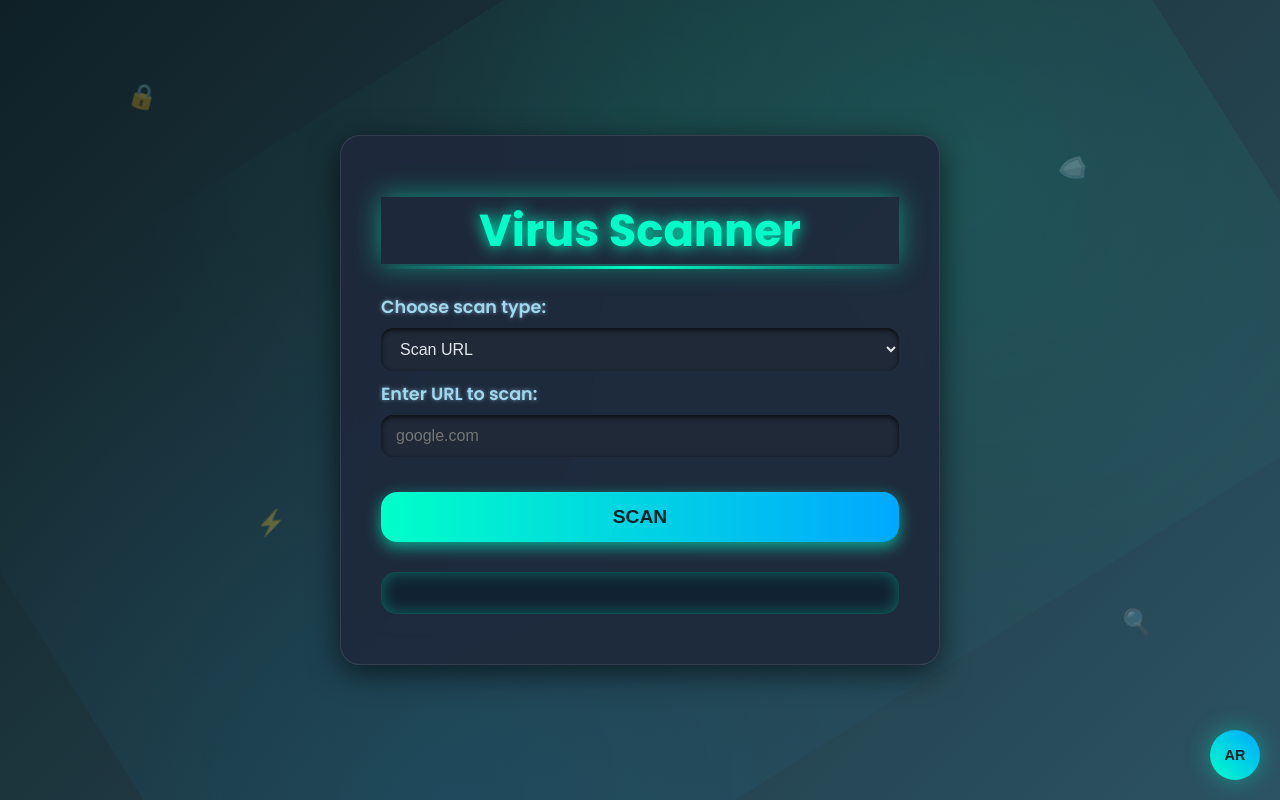
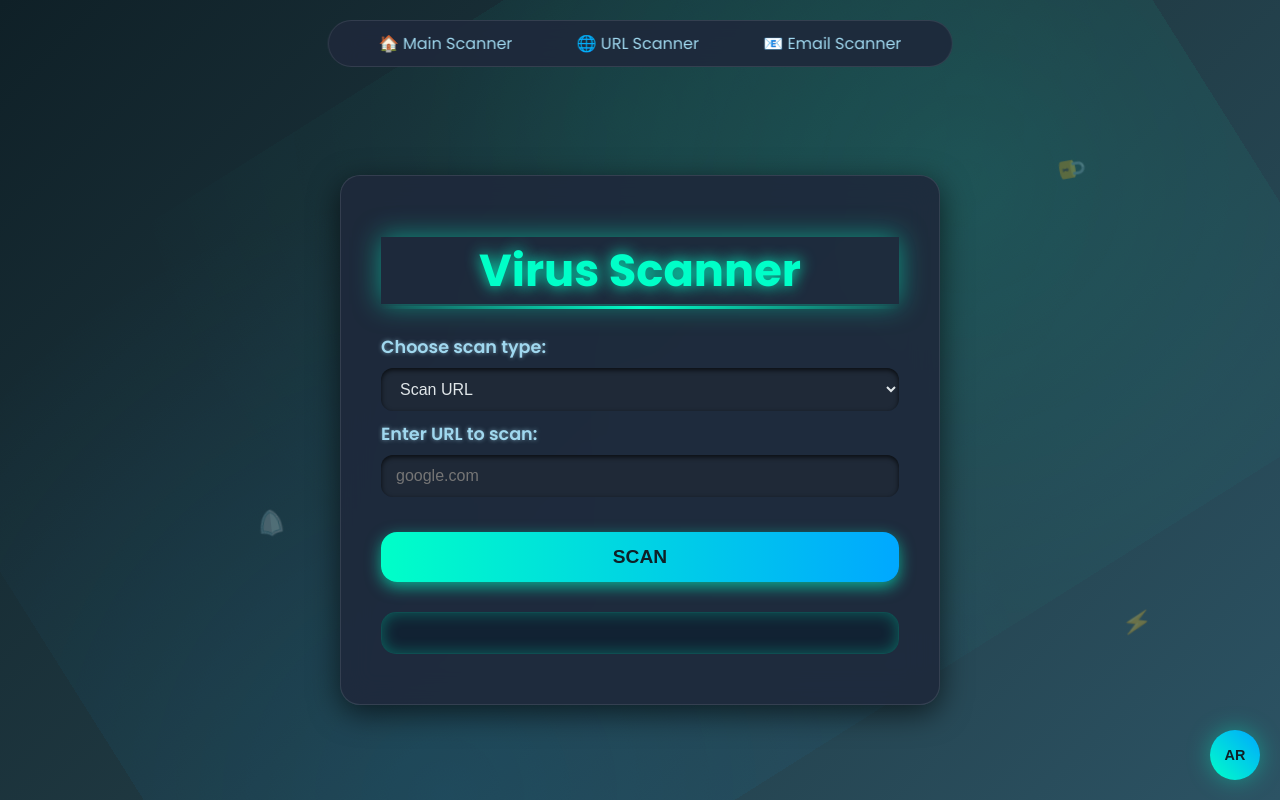
Before and after one commit to harsgames/Virus-Scanner, a Flask app: page / in a window 1280 px wide. Run offline with Flask 3, Linux system fonts and the light colour scheme.

Commit message:
Update frontend.html

```diff
--- a/templates/frontend.html
+++ b/templates/frontend.html
@@ -66,8 +66,6 @@
       100% { transform: scale(1); }
     }
 
-
-
     @keyframes typewriter {
       0% { width: 0; }
       100% { width: 100%; }
@@ -77,6 +75,36 @@
       0%, 20%, 50%, 80%, 100% { transform: translateY(0); }
       40% { transform: translateY(-10px); }
       60% { transform: translateY(-5px); }
+    }
+
+    .nav-bar {
+      position: fixed;
+      top: 20px;
+      left: 50%;
+      transform: translateX(-50%);
+      background: rgba(30, 41, 59, 0.9);
+      border-radius: 25px;
+      padding: 10px 20px;
+      backdrop-filter: blur(15px);
+      border: 1px solid rgba(255, 255, 255, 0.1);
+      z-index: 1000;
+      animation: slideInUp 0.5s ease-out;
+    }
+
+    .nav-bar a {
+      color: #a0d8ef;
+      text-decoration: none;
+      margin: 0 15px;
+      padding: 8px 15px;
+      border-radius: 15px;
+      transition: all 0.3s ease;
+      font-weight: 500;
+    }
+
+    .nav-bar a:hover, .nav-bar a.active {
+      background: rgba(0, 255, 200, 0.2);
+      color: #00ffc8;
+      text-shadow: 0 0 10px #00ffc8;
     }
 
     .container {
@@ -94,9 +122,8 @@
       flex-direction: column;
       animation: slideInUp 0.8s ease-out;
       position: relative;
+      margin-top: 80px;
     }
-
-
 
     h1 {
       text-align: center;
@@ -227,8 +254,6 @@
       position: relative;
       border: 1px solid rgba(0, 255, 200, 0.2);
     }
-
-
 
     .result-fade-in {
       animation: fadeIn 1s ease-out;
@@ -366,6 +391,13 @@
   </style>
 </head>
 <body>
+  <!-- Navigation -->
+  <nav class="nav-bar">
+    <a href="/">🏠 Main Scanner</a>
+    <a href="/url-scanner">🌐 URL Scanner</a>
+    <a href="/email-scanner">📧 Email Scanner</a>
+  </nav>
+
   <!-- Floating background icons -->
   <div class="floating-icon">🔒</div>
   <div class="floating-icon">🛡️</div>
@@ -612,7 +644,7 @@
       inputLabel.textContent = currentLang === 'ar'
         ? (scanTypeSelect.value === 'url' ? 'أدخل الرابط للفحص:' : 'أدخل بريد Gmail للفحص:')
         : (scanTypeSelect.value === 'url' ? 'Enter URL to scan:' : 'Enter Gmail address:');
-      inputValue.placeholder = scanTypeSelect.value === 'url' ? 'https://example.com' : 'example@gmail.com';
+      inputValue.placeholder = scanTypeSelect.value === 'url' ? 'google.com' : 'example@gmail.com';
       resultDiv.textContent = '';
       errorDiv.textContent = '';
     });
@@ -631,7 +663,7 @@
       submitBtn.classList.add('scanning-button');
 
       const scanType = scanTypeSelect.value;
-      const value = inputValue.value.trim();
+      let value = inputValue.value.trim();
 
       if (!value) {
         errorDiv.textContent = currentLang === 'ar' ? 'يرجى إدخال قيمة.' : 'Please enter a value.';
```
